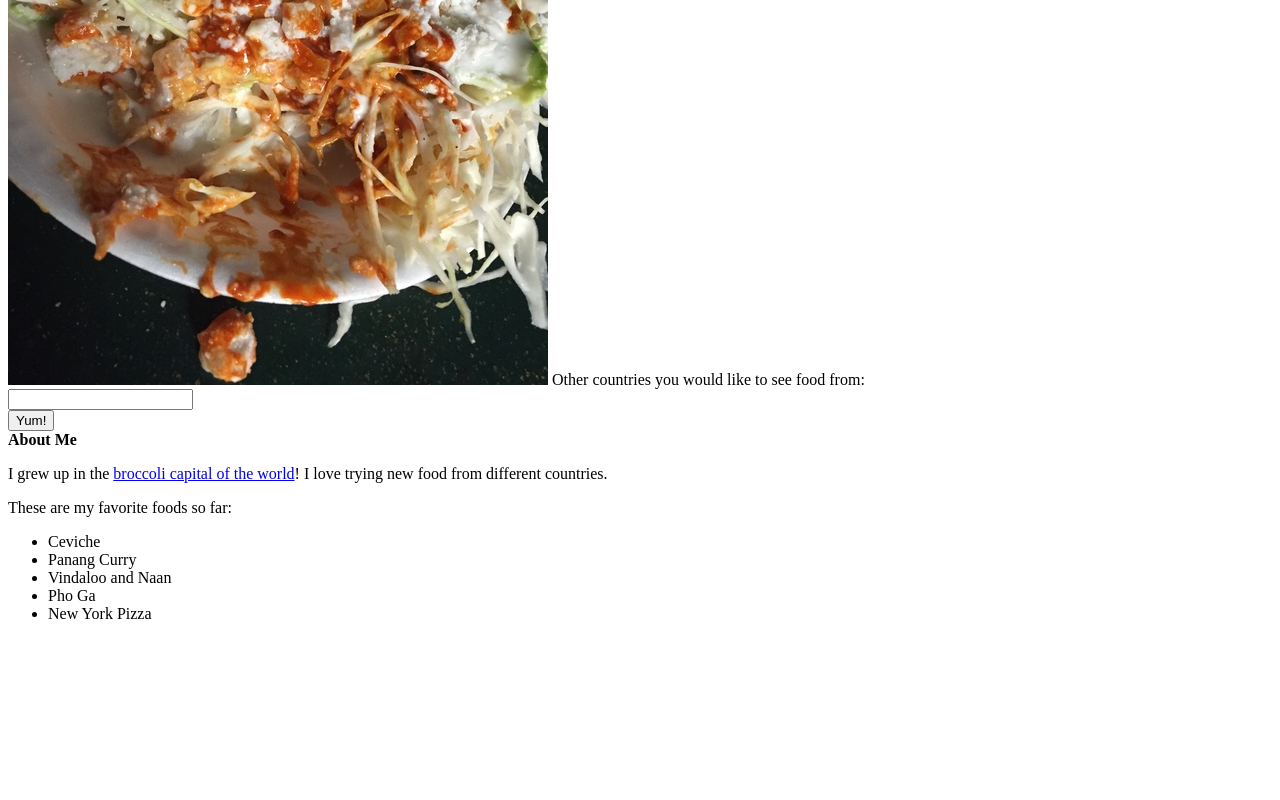
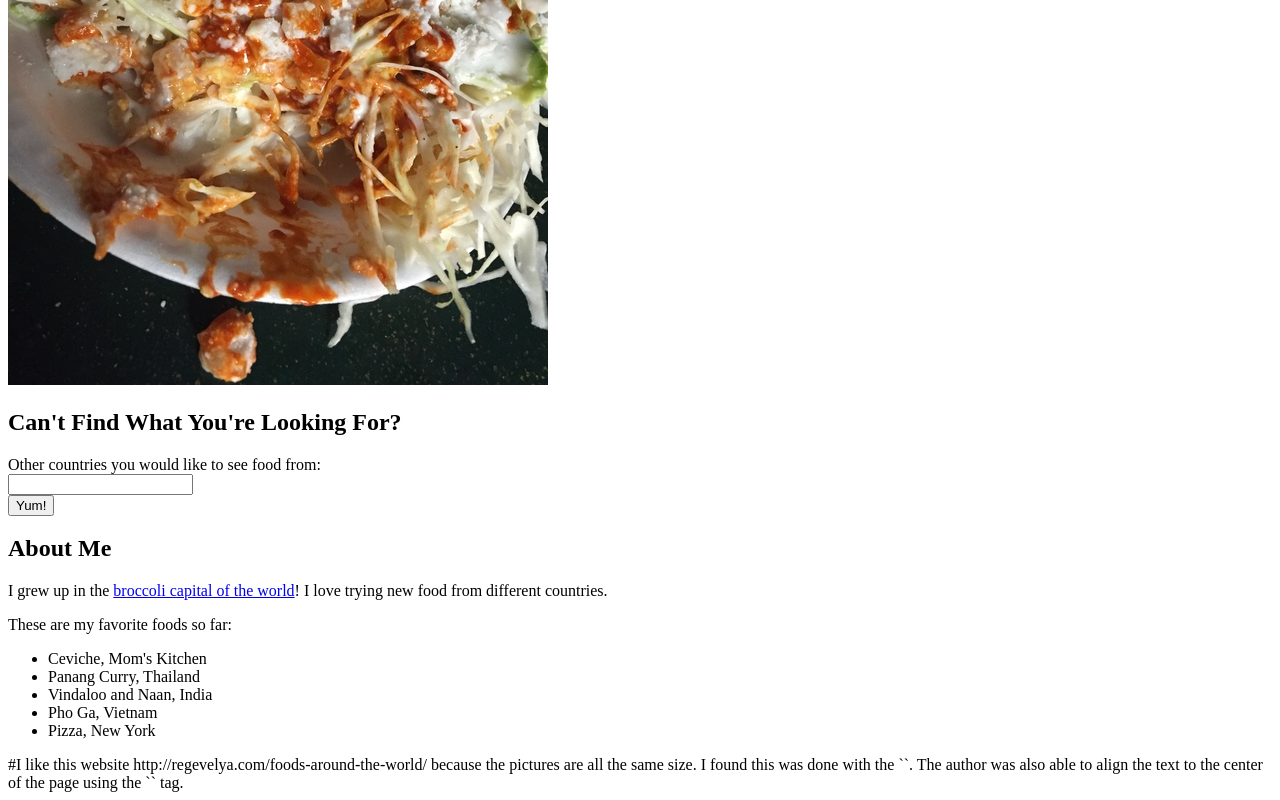
Before and after one commit to jeanettecorona/jeanettecorona.github.io, a plain HTML site: page index.html in a window 1280 px wide. Shown: the part 903-1703 px from the top of the page. Before the commit the page ends 1542 px from the top, so only its background shows below. Drawn offline with Linux system fonts and the light colour scheme.

Commit message:
Edit spacing and add similar website details

```diff
--- a/index.html
+++ b/index.html
@@ -7,23 +7,23 @@
 
 <section>
 	<h1>Eats of the World</h1>
-	<p>This is for all you <strong>food lovers</strong> out there! Vegan and vegetarian friendly, too.</p>
+	<p>This is for all you <strong>food lovers</strong> out there! Vegan and vegetarian friendly, <em>too</em>.</p>
 </section>
 
 <div>
 	<h3>Thailand</h3>
-	<img src="2015-06-20 13.41.52.jpg" alt="shrimp pad thai">
+	<img src="padthai.jpg" alt="shrimp pad thai">
 </div>
 
 <div>
 	<h3>Mexico</h3>
-	<img src="chilindrina_720.jpg" alt="chilindrina">
-			<label>Other countries you would like to see food from:</label>
+	<img src="chilindrina.jpg" alt="chilindrina">
 </div>
 
 <section>
+	<h2>Can't Find What You're Looking For?</h2>
 	<form action="success.html">
-		<div>
+		<label>Other countries you would like to see food from:</label><div>
 				<input type="text" name="countries">
 		</div>
 		<button type="submit">Yum!</button>
@@ -31,17 +31,18 @@
 </section>
 
 <section>
-	<strong>About Me</strong>
+	<h2>About Me</h2>
 	<p>I grew up in the <a href="http://www.seecalifornia.com/farms/broccoli.html">broccoli capital of the world</a>! I love trying new food from different countries.</p>
 	<p>These are my favorite foods so far:</p>
 	<ul>
-		<li>Ceviche</li>
-		<li>Panang Curry</li>
-		<li>Vindaloo and Naan</li>
-		<li>Pho Ga</li>
-		<li>New York Pizza</li>
+		<li>Ceviche, Mom's Kitchen</li>
+		<li>Panang Curry, Thailand</li>
+		<li>Vindaloo and Naan, India</li>
+		<li>Pho Ga, Vietnam</li>
+		<li>Pizza, New York</li>
 	</ul>
 </section>
-
 </body>
 </html>
+
+#I like this website http://regevelya.com/foods-around-the-world/ because the pictures are all the same size. I found this was done with the `<img class>`. The author was also able to align the text to the center of the page using the `<style=text-align: center>` tag.
```
Also changed, not shown: chilindrina.jpg (renamed from chilindrina_720.jpg), padthai.jpg (renamed from 2015-06-20 13.41.52.jpg).
